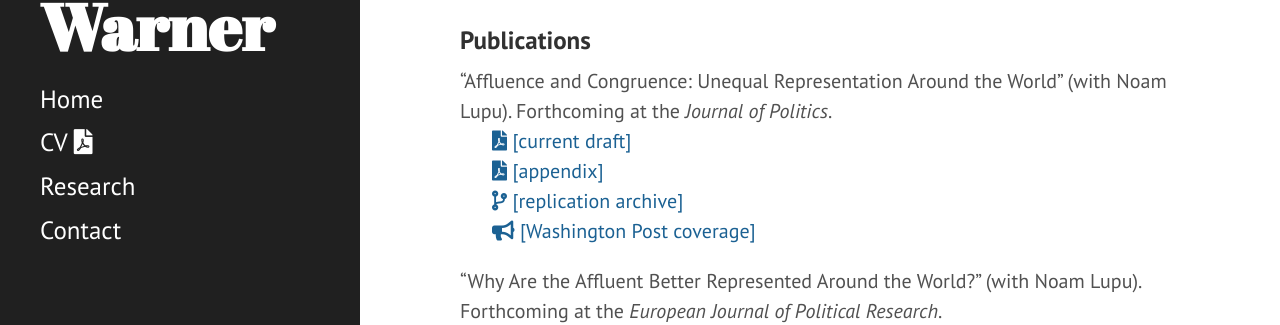
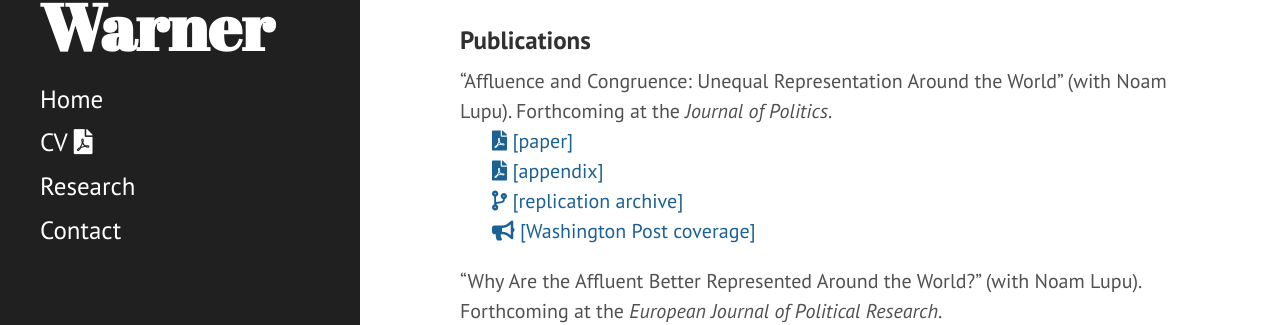
Before and after one commit to zachwarner/zachwarner.github.io, a Jekyll site: the page built from research.md, in a window 1280 px wide and 900 px high. Shown: the part 135-460 px from the top of the window. Built offline with Jekyll 4.4.1, drawn with Linux system fonts in a browser that asks for light colours.

Commit message:
Affluence and Congruence JOP formatted version

```diff
--- a/research.md
+++ b/research.md
@@ -7,7 +7,7 @@
 ### Publications
 
 "Affluence and Congruence: Unequal Representation Around the World" (with Noam Lupu). Forthcoming at the *Journal of Politics*.
-<br>&nbsp;&nbsp;&nbsp;&nbsp;&nbsp;&nbsp;<span style="padding-right:5%"><a href='{{ "/download/Lupu-Warner-Affluence.pdf" | relative_url }}'><i class='fas fa-file-pdf'></i> [current draft]</a></span>
+<br>&nbsp;&nbsp;&nbsp;&nbsp;&nbsp;&nbsp;<span style="padding-right:5%"><a href='{{ "/download/Lupu-Warner-Affluence.pdf" | relative_url }}'><i class='fas fa-file-pdf'></i> [paper]</a></span>
 <br>&nbsp;&nbsp;&nbsp;&nbsp;&nbsp;&nbsp;<span style="padding-right:5%"><a href='{{ "/download/Lupu-Warner-Appendix.pdf" | relative_url }}'><i class='fas fa-file-pdf'></i> [appendix]</a></span>
 <br>&nbsp;&nbsp;&nbsp;&nbsp;&nbsp;&nbsp;<span style="padding-right:5%"><a href='https://dataverse.harvard.edu/dataset.xhtml?persistentId=doi:10.7910/DVN/DBNBEU'><i class='fas fa-code-branch'></i> [replication archive]</a></span>
 <br>&nbsp;&nbsp;&nbsp;&nbsp;&nbsp;&nbsp;<span style="padding-right:5%"><a href='https://www.washingtonpost.com/politics/2021/06/15/voters-around-world-think-their-governments-are-out-touch-they-have-point/'><i class='fas fa-bullhorn'></i> [Washington Post coverage]</a></span>
```
Also changed, not shown: 1 other file.
